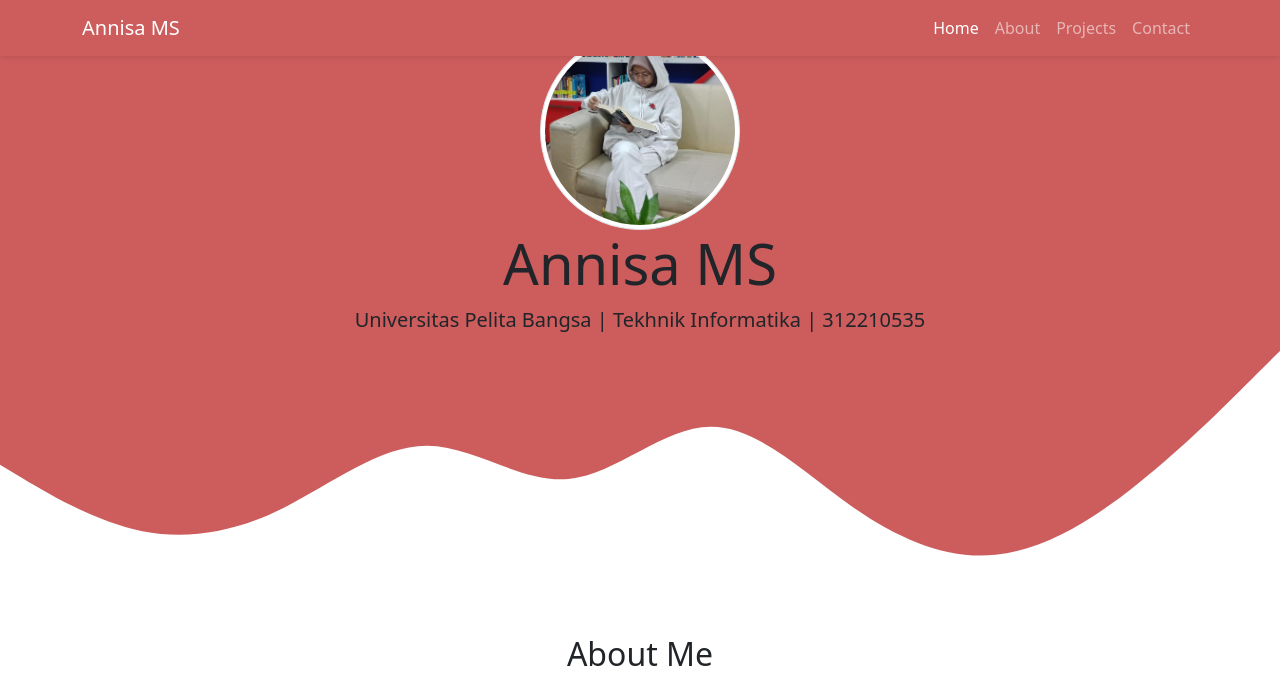
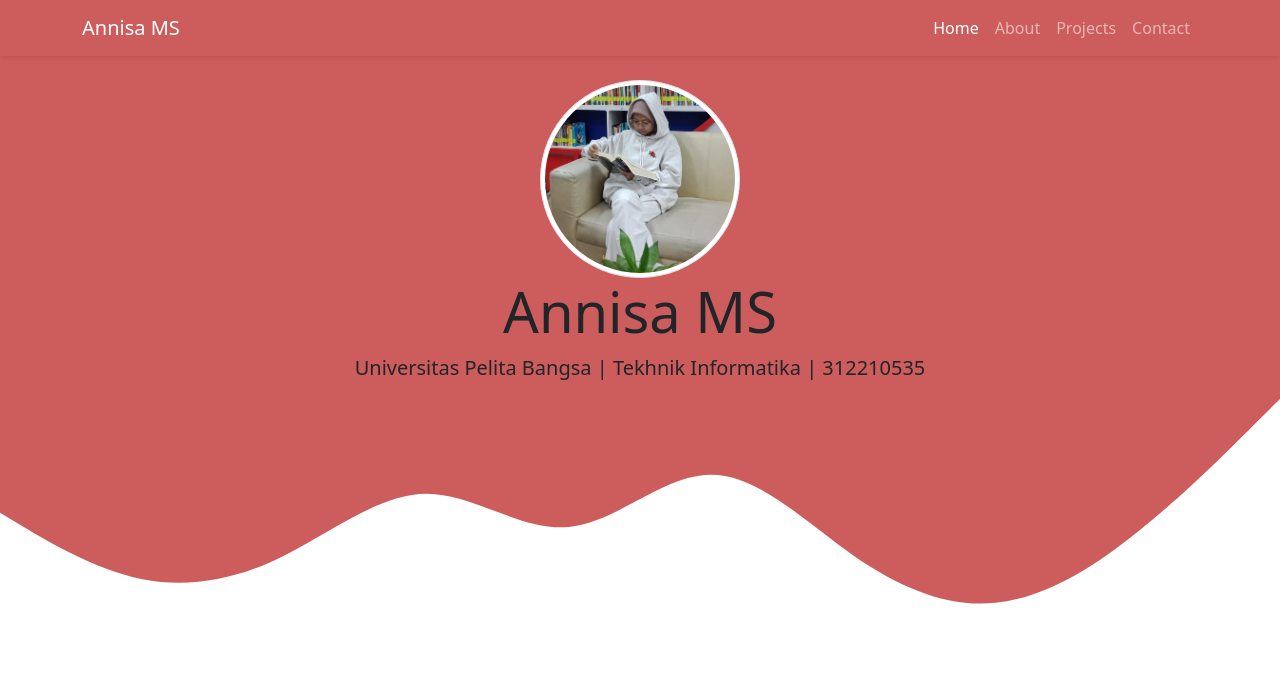
Before and after one commit to Annisamuslimsaputri/Annisamuslim.github.io, a plain HTML site: page index.html in a window 1280 px wide. Shown: the top 680 px of the page. Drawn offline with nearby package versions, Linux system fonts and the light colour scheme.

Commit message:
mengubah padding

```diff
--- a/style.css
+++ b/style.css
@@ -1,6 +1,6 @@
 .jumbotron {
-  padding-top: 2rem;
-  background-color: indianred;
+  padding-top: 5rem;
+  background-color: #cd5c5c;
 }
 
 #project {
```
